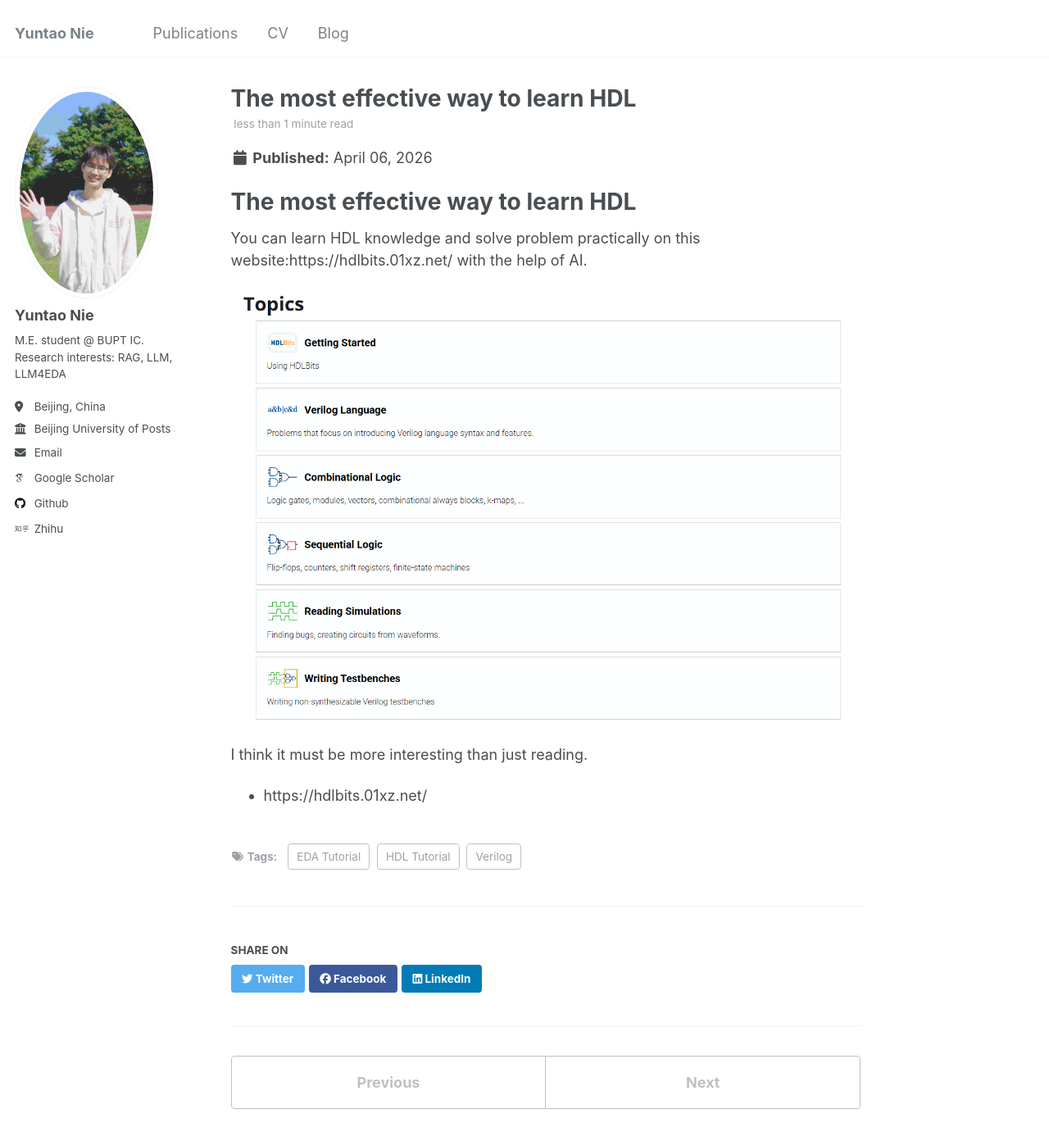
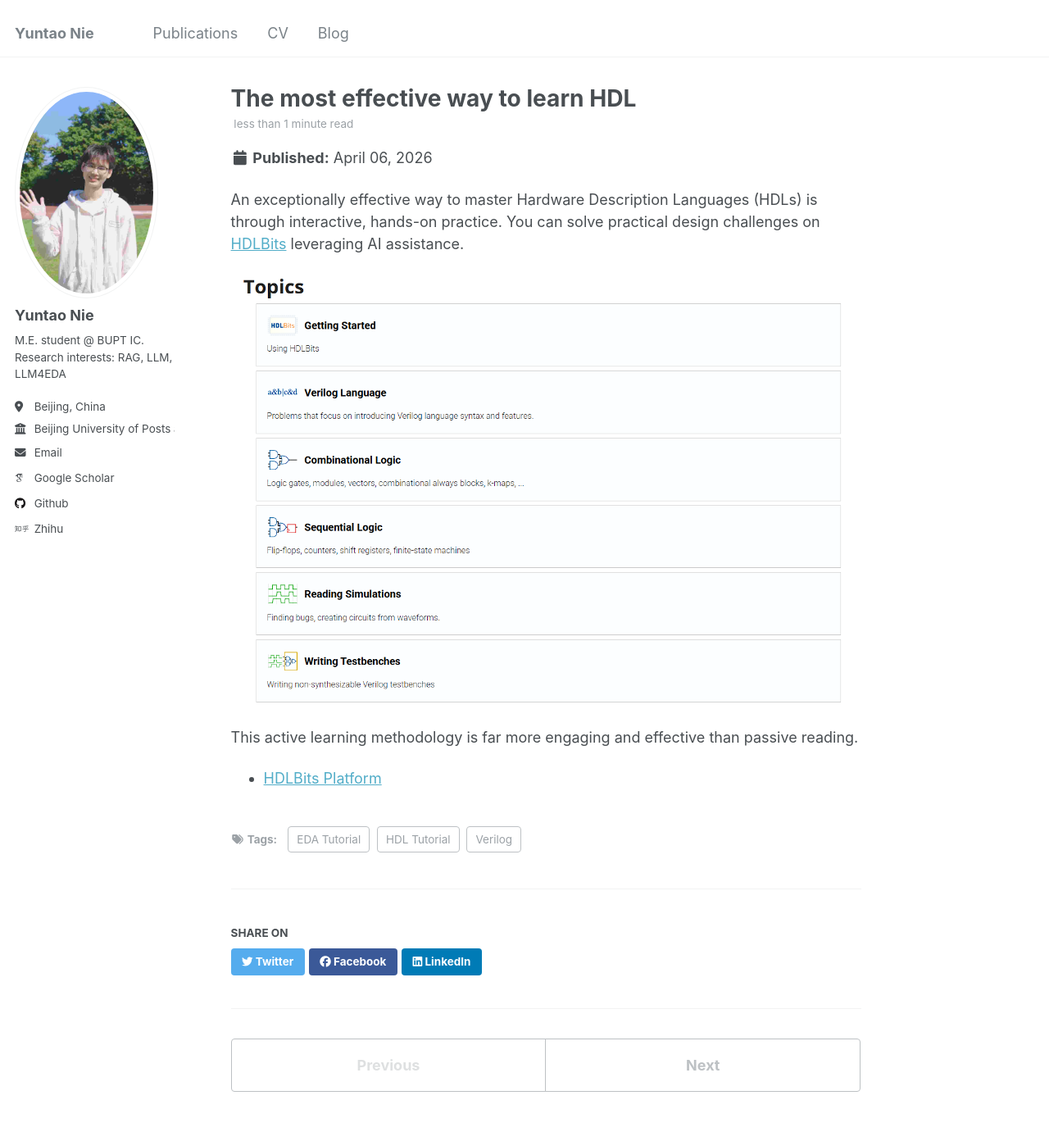
Before and after one commit to 1571859588/1571859588.github.io, a Jekyll site: the page built from _posts/2026-04-06-blog-post-1.md, in a window 1280 px wide and 1400 px high. Shown: the top 1392 px of the window at 82% size. Built offline with Jekyll 4.4.1, drawn with Linux system fonts in a browser that asks for light colours; some web fonts are replaced.

Commit message:
doc: delete first-markdown-blog and polish blog-post-1 English expression

```diff
--- a/_posts/2026-04-06-blog-post-1.md
+++ b/_posts/2026-04-06-blog-post-1.md
@@ -8,13 +8,10 @@ tags:
   - Verilog
 ---
 
-The most effective way to learn HDL
-======
+An exceptionally effective way to master Hardware Description Languages (HDLs) is through interactive, hands-on practice. You can solve practical design challenges on [HDLBits](https://hdlbits.01xz.net/) leveraging AI assistance.
 
-You can learn HDL knowledge and solve problem practically on this website:https://hdlbits.01xz.net/ with the help of AI.
+![HDLBits Learning Environment](/images/blogs/blog1/HDLbits.png)
 
-![test](/images/blogs/blog1/HDLbits.png)
+This active learning methodology is far more engaging and effective than passive reading.
 
-I think it must be more interesting than just reading.
-
-- https://hdlbits.01xz.net/
+- [HDLBits Platform](https://hdlbits.01xz.net/)
```
Also changed, not shown: PROGRESS.md (+3 -1 lines), _posts/2026-02-26-my-first-markdown-blog.md (deleted, +0 -33 lines).
